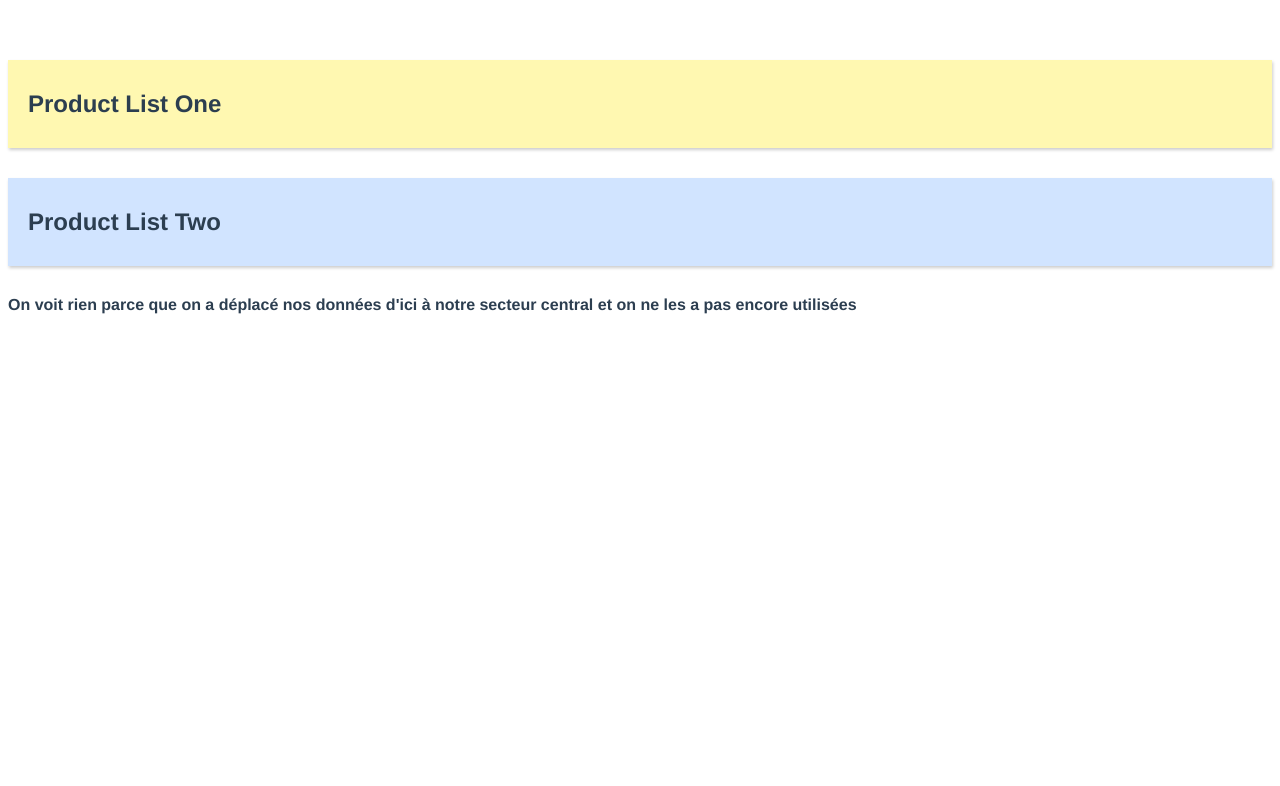
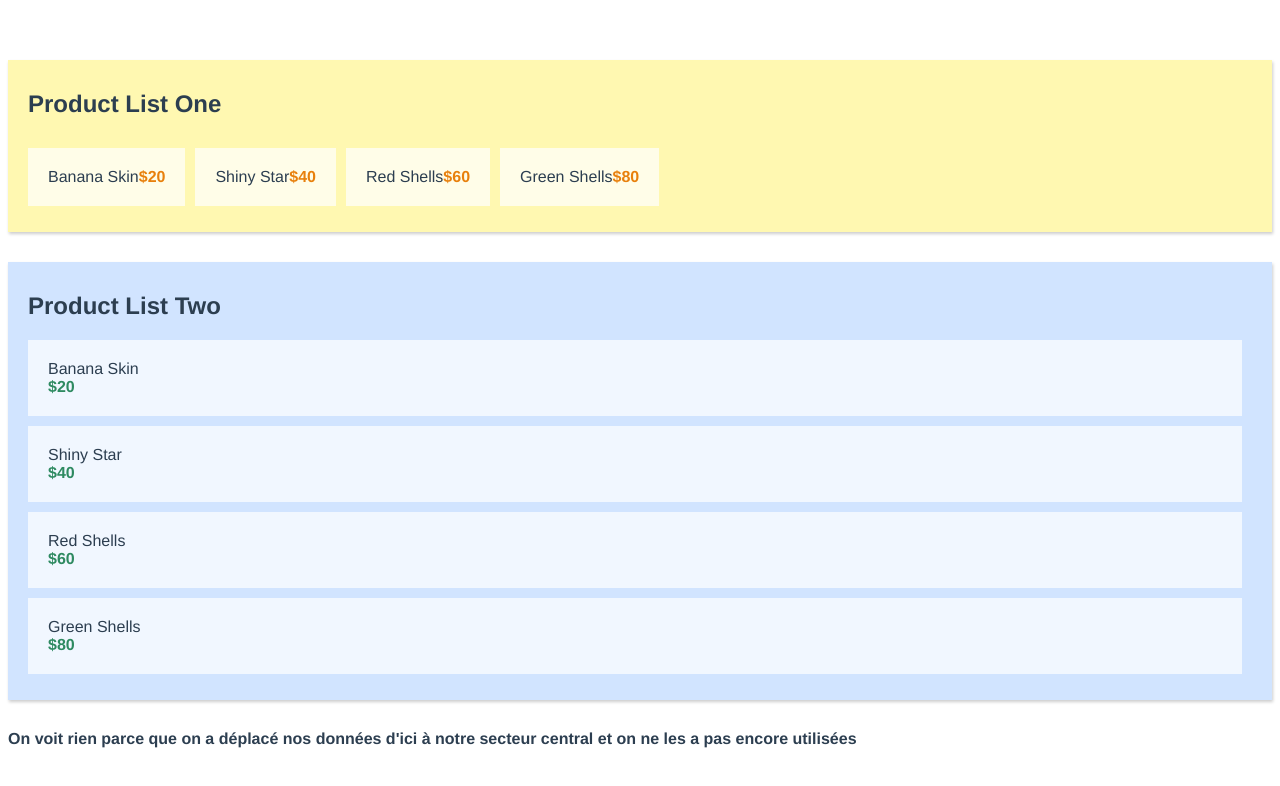
Before and after one commit to GillyRabutTsurwa/vuex-with-netninja, a Vue app: page / in a window 1280 px wide. Shown: the top 786 px of the page. Built offline with nearby package versions, Linux system fonts and the light colour scheme.

Commit message:
using computed properties to fetch the data from our store

```diff
--- a/src/App.vue
+++ b/src/App.vue
@@ -1,8 +1,8 @@
 <template>
   <div id="app">
     <!-- <img alt="Vue logo" src="./assets/logo.png"> -->
-    <ProductListOne v-bind:productsProp="products" />
-    <ProductListTwo v-bind:productsProp="products" />
+    <ProductListOne />
+    <ProductListTwo />
     <p>
       <strong>On voit rien parce que on a déplacé nos données d'ici à notre secteur central et on ne les a pas encore utilisées</strong>
     </p>
--- a/src/components/ProductListOne.vue
+++ b/src/components/ProductListOne.vue
@@ -2,7 +2,7 @@
   <div id="product-list-one">
     <h2>Product List One</h2>
     <ul>
-      <li v-for="(currentProduct, index) in productsProp" v-bind:key="index">
+      <li v-for="(currentProduct, index) in storeProducts" v-bind:key="index">
         <span class="name">{{currentProduct.name}}</span>
         <span class="price">${{currentProduct.price}}</span>
       </li>
@@ -12,10 +12,18 @@
 
 <script>
 export default {
-  props: {
-    productsProp: {
-      type: Array
+  //NEWIMPORTANT: use computed property to fetch vuex store data
+  computed: {
+    storeProducts() {
+      // code to fetch data from the store. Very easy to decipher.
+      // wrote same exact code in other component.
+      return this.$store.state.products;
     }
+  },
+  // Created this created hook to see what the data structure of our store data looks like. J'ai pas fait sur l'autre component.
+  created() {
+    console.log(this.$store);
+    console.log(this.$store.state);
   }
 };
 </script>
--- a/src/components/ProductListTwo.vue
+++ b/src/components/ProductListTwo.vue
@@ -2,7 +2,7 @@
   <div id="product-list-two">
     <h2>Product List Two</h2>
     <ul>
-      <li v-for="(currentProduct, index) in productsProp" v-bind:key="index">
+      <li v-for="(currentProduct, index) in storeProducts" v-bind:key="index">
         <span class="name">{{currentProduct.name}}</span>
         <span class="price">${{currentProduct.price}}</span>
       </li>
@@ -12,9 +12,9 @@
 
 <script>
 export default {
-  props: {
-    productsProp: {
-      type: Array
+  computed: {
+    storeProducts() {
+      return this.$store.state.products;
     }
   }
 };
--- a/src/main.js
+++ b/src/main.js
@@ -1,8 +1,15 @@
-import Vue from 'vue'
-import App from './App.vue'
+import Vue from 'vue';
+import App from './App.vue';
+// importing our vuex store
+import {
+  store
+} from "./store/store";
 
 Vue.config.productionTip = false
 
 new Vue({
+  // enabling the usage of our just-imported store in our application.
+  // we will use it under the variable store (first part). Second part is what we are importing from store/store.js
+  store: store,
   render: h => h(App),
 }).$mount('#app')
--- a/src/store/store.js
+++ b/src/store/store.js
@@ -1,14 +1,10 @@
 import Vue from "vue";
 import Vuex from "vuex";
 
-// tell vue js we want to use vuex. nothing new here.
 Vue.use(Vuex);
 
-// create our store.
 export const store = new Vuex.Store({
-    // define the state (the data of our application)
-    // much like we would in the data portion of a component
-
+    state: {
         products: [{
                 name: "Banana Skin",
                 price: 20
@@ -26,4 +22,5 @@ export const store = new Vuex.Store({
                 price: 80
             }
         ]
+    }
 });
```
Lines whose indentation alone changed are shown as unchanged.
